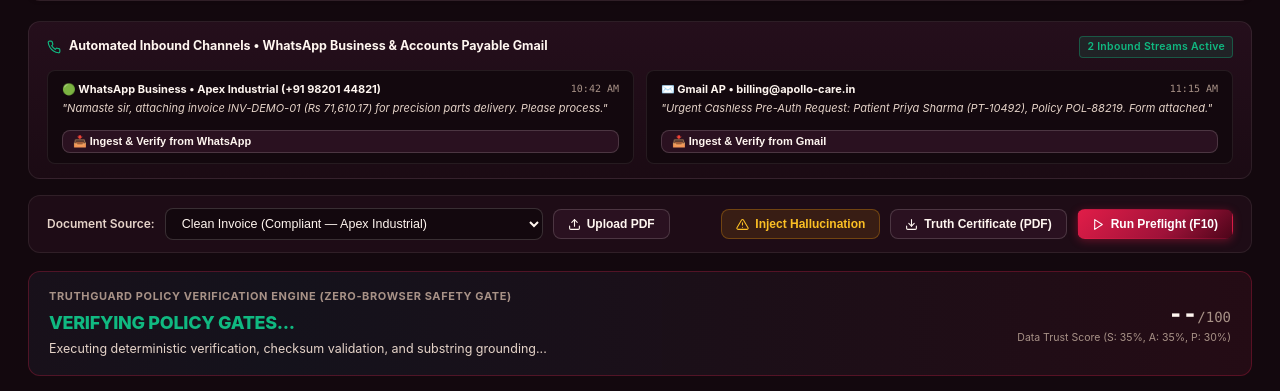
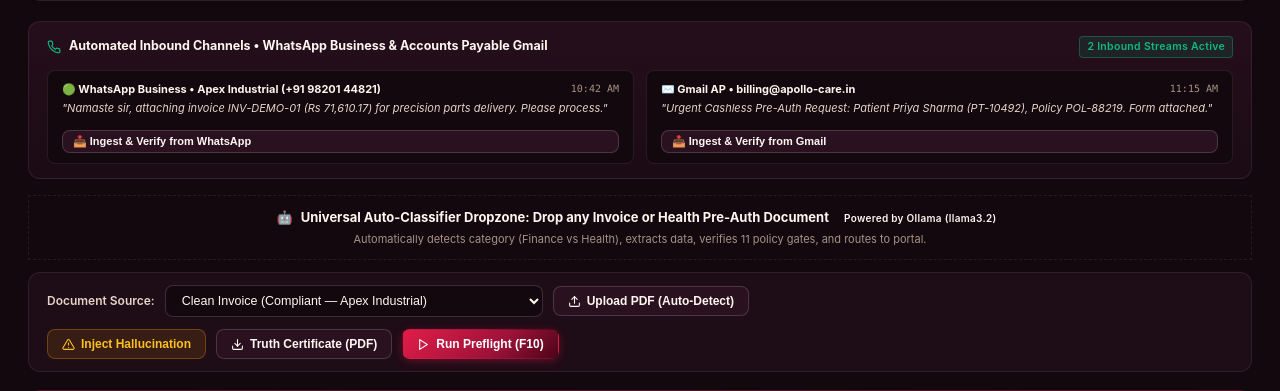
Before and after one commit to SomnathPal-max/KINETIC-ZERO, a FastAPI app: page /app in a window 1280 px wide. Shown: the part 509-900 px from the top of the page. Run offline with FastAPI, Linux system fonts and the light colour scheme; data that the repository does not hold is empty.

Commit message:
feat(ollama): add intelligent multi-domain document classifier, universal auto-upload dropzone, and automated portal workflow trigger

```diff
--- a/app/llm.py
+++ b/app/llm.py
@@ -21,6 +21,7 @@ OFFLINE_MODE = os.environ.get("K0_OFFLINE", "0") == "1"
 LLM_PROVIDER = os.environ.get("K0_LLM_PROVIDER", "ollama").lower()
 OLLAMA_HOST = os.environ.get("OLLAMA_HOST", "http://127.0.0.1:11434")
 OLLAMA_MODEL = os.environ.get("OLLAMA_MODEL", "llama3.2:latest")
+OLLAMA_TIMEOUT = float(os.environ.get("OLLAMA_TIMEOUT", "30.0"))
 GEMINI_MODEL = os.environ.get("GEMINI_MODEL", "gemini-2.5-flash")
 GEMINI_API_KEY = os.environ.get("GEMINI_API_KEY", "")
 
@@ -185,7 +186,7 @@ def call_json(
                 data=json.dumps(payload).encode("utf-8"),
                 headers={"Content-Type": "application/json"},
             )
-            with urllib.request.urlopen(req, timeout=5.0) as resp:
+            with urllib.request.urlopen(req, timeout=OLLAMA_TIMEOUT) as resp:
                 resp_data = json.loads(resp.read().decode("utf-8"))
                 raw_response = resp_data.get("response", "{}")
                 result = json.loads(raw_response)
--- a/app/main.py
+++ b/app/main.py
@@ -45,6 +45,7 @@ from app.packs.loader import list_packs, get_pack, get_pack_schema, get_pack_rul
 from app.rag.engine import ask_sop, route_document
 from app.hospital_extractor import extract_hospital_doc, generate_hospital_proposal
 from app.guard.hospital_guard import verify_hospital_preauth
+from app.classifier import classify_document
 from app.portal.routes import router as portal_router
 from app.portal.hospital_routes import router as portal_b_router
 
@@ -162,31 +163,94 @@ def get_invoice_details(doc_id: str):
     }
 
 
-@app.post("/api/invoices/upload")
-async def upload_invoice(file: UploadFile = File(...)):
-    """Accepts uploaded PDF invoice, extracts fields, and runs Guard."""
-    os.makedirs(FIXTURES_DIR, exist_ok=True)
+@app.post("/api/documents/auto_upload")
+async def api_auto_upload_document(file: UploadFile = File(...)):
+    """
+    Universal Inbound Upload with Ollama Category Classification:
+    1. Ingests any PDF/document.
+    2. Runs local Ollama (llama3.2) to classify category: 'health' vs 'finance'.
+    3. Triggers domain extraction & agent proposal.
+    4. Evaluates TruthGuard policy gates & calculates Data Trust Score.
+    5. Binds target workflow skill & portal for autonomous execution.
+    """
+    contents = await file.read()
     clean_filename = f"upload_{int(time.time())}_{file.filename}"
-    save_path = os.path.join(FIXTURES_DIR, clean_filename)
 
-    contents = await file.read()
-    with open(save_path, "wb") as f:
+    # Save temporarily to inspect and classify
+    temp_dir = os.path.join(ROOT_DIR, "data", "fixtures", "uploads")
+    os.makedirs(temp_dir, exist_ok=True)
+    temp_path = os.path.join(temp_dir, clean_filename)
+    with open(temp_path, "wb") as f:
         f.write(contents)
 
+    # 1. Run Ollama classification
+    classification = classify_document(pdf_path=temp_path)
+    category = classification.get("category", "finance")
+    pack_id = classification.get("pack_id", "finance")
     doc_id = os.path.splitext(clean_filename)[0]
-    ext = extract_invoice(doc_id, pdf_path=save_path)
-    proposal = generate_agent_proposal(ext)
 
-    ctx = GuardContext(registry=load_registry(), ledger=load_ledger())
-    report = guard_verify(ext, proposal, ctx)
+    emit_event({
+        "type": "classifier",
+        "doc_id": doc_id,
+        "category": category,
+        "pack_id": pack_id,
+        "confidence": classification.get("confidence", 0.95),
+        "reason": classification.get("reason", ""),
+        "model": classification.get("model", "llama3.2:latest"),
+        "filename": file.filename,
+    })
+
+    # 2. Extract & Guard based on classified pack
+    if pack_id == "hospital":
+        hosp_dir = os.path.join(ROOT_DIR, "packs", "hospital", "fixtures")
+        os.makedirs(hosp_dir, exist_ok=True)
+        hosp_path = os.path.join(hosp_dir, f"{doc_id}.pdf")
+        with open(hosp_path, "wb") as f:
+            f.write(contents)
+
+        ext = extract_hospital_doc(doc_id, pdf_path=hosp_path)
+        proposal = generate_hospital_proposal(ext)
+        report = verify_hospital_preauth(ext, proposal)
+        extraction_data = ext
+    else:
+        fin_path = os.path.join(FIXTURES_DIR, f"{doc_id}.pdf")
+        with open(fin_path, "wb") as f:
+            f.write(contents)
+
+        ext = extract_invoice(doc_id, pdf_path=fin_path)
+        proposal = generate_agent_proposal(ext)
+        ctx = GuardContext(registry=load_registry(), ledger=load_ledger())
+        report = guard_verify(ext, proposal, ctx)
+        extraction_data = ext.model_dump()
+
+    emit_event({
+        "type": "guard",
+        "doc_id": doc_id,
+        "pack_id": pack_id,
+        "verdict": report.verdict,
+        "score": getattr(report, "data_trust_score", 100),
+    })
 
     return {
         "doc_id": doc_id,
         "filename": file.filename,
-        "extraction": ext.model_dump(),
+        "classifier": classification,
+        "pack_id": pack_id,
+        "extraction": extraction_data,
         "proposal": proposal.model_dump(),
         "guard": report.model_dump(),
+        "workflow": {
+            "workflow_id": classification.get("matched_skill"),
+            "target_portal": classification.get("target_portal"),
+            "pack_name": classification.get("pack_name"),
+        }
     }
+
+
+@app.post("/api/invoices/upload")
+async def upload_invoice(file: UploadFile = File(...)):
+    """Accepts uploaded PDF invoice, extracts fields, and runs Guard."""
+    return await api_auto_upload_document(file)
 
 
 @app.post("/api/guard/preflight")
--- a/app/static/console/console.js
+++ b/app/static/console/console.js
@@ -13,6 +13,7 @@ document.addEventListener("DOMContentLoaded", () => {
   checkLLMStatus();
   switchDomainPack("finance", true);
   loadBenchmarkResults();
+  setupUniversalDropzone();
 });
 
 // -------------------------------------------------------------
@@ -372,60 +373,159 @@ function showDocumentLoadingState() {
   }
 }
 
-async function handleFileUpload(e) {
-  const file = e.target.files[0];
+async function handleFileUpload(fileOrEvent) {
+  let file = null;
+  if (fileOrEvent && fileOrEvent.target && fileOrEvent.target.files) {
+    file = fileOrEvent.target.files[0];
+  } else if (fileOrEvent instanceof File) {
+    file = fileOrEvent;
+  }
   if (!file) return;
 
-  showToast(`Uploading and extracting: ${file.name}...`, "info");
+  showToast(`🤖 Ollama analyzing & classifying document: ${file.name}...`, "info");
   showDocumentLoadingState();
 
   const formData = new FormData();
   formData.append("file", file);
 
   try {
-    const res = await fetch(`/api/documents/${activePackId}/upload`, {
+    const res = await fetch("/api/documents/auto_upload", {
       method: "POST",
       body: formData,
     });
     const data = await res.json();
     currentDocData = data;
 
+    const classifier = data.classifier || {};
+    const detectedCategory = classifier.category || "finance";
+    const detectedPack = data.pack_id || classifier.pack_id || "finance";
+
+    // Auto-switch pack in UI if different from current
+    if (activePackId !== detectedPack) {
+      activePackId = detectedPack;
+      const pills = document.querySelectorAll(".pack-pill");
+      pills.forEach((p) => {
+        p.classList.toggle("active", p.dataset.pack === activePackId);
+      });
+      const labelEl = document.getElementById("doc-source-label");
+      if (labelEl) {
+        labelEl.textContent = activePackId === "hospital" ? "Pre-Auth Document:" : "Invoice Source:";
+      }
+      populateDocumentSelector(activePackId);
+    }
+
+    // Display Ollama Intelligent Classifier Card
+    const card = document.getElementById("ai-classifier-card");
+    if (card) {
+      card.style.display = "flex";
+      const modelChip = document.getElementById("ai-classifier-model-chip");
+      const domainChip = document.getElementById("ai-classifier-domain-chip");
+      const confChip = document.getElementById("ai-classifier-conf-chip");
+      const timeEl = document.getElementById("ai-classifier-time");
+      const reasonEl = document.getElementById("ai-classifier-reason");
+      const entitiesEl = document.getElementById("ai-classifier-entities");
+      const skillEl = document.getElementById("ai-classifier-skill");
+      const portalEl = document.getElementById("ai-classifier-portal");
+
+      if (modelChip) modelChip.textContent = classifier.model || "llama3.2:latest";
+      if (domainChip) {
+        domainChip.textContent = `${detectedCategory.toUpperCase()} DOMAIN`;
+        domainChip.className = detectedCategory === "health" ? "chip chip-emerald" : "chip chip-ruby";
+      }
+      if (confChip) confChip.textContent = `${Math.round((classifier.confidence || 0.95) * 100)}% Conf`;
+      if (timeEl) timeEl.textContent = `${((classifier.latency_ms || 1200) / 1000).toFixed(1)}s`;
+      if (reasonEl) reasonEl.textContent = classifier.reason || "Autonomous category classification complete.";
+      if (entitiesEl) entitiesEl.textContent = (classifier.detected_entities || []).join(", ") || "Domain signals verified";
+      if (skillEl) skillEl.textContent = data.workflow?.workflow_id || (activePackId === "hospital" ? "wf_hospital_preauth" : "wf_vendor_claim");
+      if (portalEl) portalEl.textContent = data.workflow?.target_portal || (activePackId === "hospital" ? "/portal_b/preauth" : "/portal/claim");
+    }
+
     // Add uploaded file to selector
     const selector = document.getElementById("invoice-selector");
     if (selector) {
       const opt = document.createElement("option");
       opt.value = data.doc_id;
-      opt.textContent = `Uploaded: ${data.filename}`;
+      opt.textContent = `[Auto-${detectedCategory.toUpperCase()}] ${data.filename}`;
       selector.insertBefore(opt, selector.firstChild);
       selector.selectedIndex = 0;
     }
 
     renderDocumentVerification(data);
-    showToast(`Extracted ${file.name} successfully`, "success");
+    const score = data.guard?.data_trust_score ?? 100;
+    showToast(`✓ Classified as ${detectedCategory.toUpperCase()} (${Math.round((classifier.confidence || 0.95) * 100)}%) — Data Trust Score: ${score}/100`, "success");
 
-    // Call Agent Router to demonstrate domain auto-classification
-    const rawText = (data.extraction && data.extraction.source_text) || "";
-    if (rawText) {
-      const routeRes = await fetch("/api/router", {
-        method: "POST",
-        headers: { "Content-Type": "application/json" },
-        body: JSON.stringify({ text: rawText }),
-      });
-      const routeData = await routeRes.json();
-      const banner = document.getElementById("router-banner");
-      const routerText = document.getElementById("router-text");
-      if (banner && routerText) {
-        banner.classList.add("active");
-        routerText.innerHTML = `
-          Detected Domain: <strong>${routeData.matched_pack_name}</strong>
-          (${Math.round(routeData.confidence * 100)}% confidence) •
-          Auto-matched skill: <code style="color:var(--brand-primary);">${routeData.matched_skill}</code>
-        `;
+  } catch (err) {
+    console.error("Auto upload failed:", err);
+    showToast("Upload and classification failed: " + err.message, "error");
+  }
+}
+
+function raiseProcessWork() {
+  if (!currentDocData) {
+    showToast("No active document loaded", "error");
+    return;
+  }
+  const pack = currentDocData.pack_id || activePackId;
+  const skill = currentDocData.workflow?.workflow_id || (pack === "hospital" ? "wf_hospital_preauth" : "wf_vendor_claim");
+  const portal = currentDocData.workflow?.target_portal || (pack === "hospital" ? "/portal_b/preauth" : "/portal/claim");
+
+  showToast(`🚀 Raising process work with skill '${skill}' in portal ${portal}...`, "info");
+
+  // 1. Switch to Tab 3 (Execute & Heal)
+  switchTab("run");
+
+  // 2. Select matching workflow in Tab 3 dropdown
+  const wfSelect = document.getElementById("workflow-selector");
+  if (wfSelect) {
+    for (let i = 0; i < wfSelect.options.length; i++) {
+      if (wfSelect.options[i].value === skill) {
+        wfSelect.selectedIndex = i;
+        break;
       }
     }
-  } catch (err) {
-    showToast("Upload failed: " + err.message, "error");
+    if (typeof loadWorkflowDetails === "function") {
+      loadWorkflowDetails();
+    }
   }
+
+  // 3. Focus the run button
+  setTimeout(() => {
+    const runBtn = document.getElementById("btn-run-workflow");
+    if (runBtn) {
+      runBtn.scrollIntoView({ behavior: "smooth", block: "center" });
+      runBtn.focus();
+      showToast("Ready! Click 'Execute Live Workflow' to file claim into portal.", "success");
+    }
+  }, 350);
+}
+
+function setupUniversalDropzone() {
+  const dropzone = document.getElementById("universal-dropzone");
+  if (!dropzone) return;
+
+  ["dragenter", "dragover"].forEach((eventName) => {
+    dropzone.addEventListener(eventName, (e) => {
+      e.preventDefault();
+      e.stopPropagation();
+      dropzone.classList.add("dropzone-active");
+    }, false);
+  });
+
+  ["dragleave", "drop"].forEach((eventName) => {
+    dropzone.addEventListener(eventName, (e) => {
+      e.preventDefault();
+      e.stopPropagation();
+      dropzone.classList.remove("dropzone-active");
+    }, false);
+  });
+
+  dropzone.addEventListener("drop", (e) => {
+    const dt = e.dataTransfer;
+    const files = dt?.files;
+    if (files && files.length > 0) {
+      handleFileUpload(files[0]);
+    }
+  }, false);
 }
 
 function renderDocumentVerification(data) {
--- a/app/static/console/index.html
+++ b/app/static/console/index.html
@@ -198,6 +198,18 @@
         </div>
       </div>
 
+      <!-- Universal Inbound Auto-Classifier Dropzone -->
+      <div id="universal-dropzone" class="inbound-stream-box" style="margin-bottom: 12px; border: 1.5px dashed var(--border-subtle); padding: 12px 18px; text-align: center; cursor: pointer; transition: all 0.2s ease;" onclick="document.getElementById('pdf-upload').click()">
+        <div style="font-size: 13px; font-weight: 700; color: var(--text-milk); display: flex; align-items: center; justify-content: center; gap: 8px;">
+          <span>🤖</span>
+          <span>Universal Auto-Classifier Dropzone: Drop any Invoice or Health Pre-Auth Document</span>
+          <span class="chip chip-ruby" style="font-size: 10px;">Powered by Ollama (llama3.2)</span>
+        </div>
+        <div style="font-size: 11px; color: var(--text-muted); margin-top: 3px;">
+          Automatically detects category (Finance vs Health), extracts data, verifies 11 policy gates, and routes to portal.
+        </div>
+      </div>
+
       <!-- Control Bar -->
       <div class="control-bar">
         <div class="control-group">
@@ -208,7 +220,7 @@
           <input type="file" id="pdf-upload" accept="application/pdf" style="display: none;" onchange="handleFileUpload(event)">
           <button class="btn btn-secondary" onclick="document.getElementById('pdf-upload').click()">
             <svg width="13" height="13" viewBox="0 0 24 24" fill="none" stroke="currentColor" stroke-width="2" stroke-linecap="round" stroke-linejoin="round"><path d="M21 15v4a2 2 0 0 1-2 2H5a2 2 0 0 1-2-2v-4"></path><polyline points="17 8 12 3 7 8"></polyline><line x1="12" y1="3" x2="12" y2="15"></line></svg>
-            Upload PDF
+            Upload PDF (Auto-Detect)
           </button>
         </div>
 
@@ -224,6 +236,38 @@
           <button class="btn btn-primary" onclick="runPreflightSuite()">
             <svg width="13" height="13" viewBox="0 0 24 24" fill="none" stroke="currentColor" stroke-width="2" stroke-linecap="round" stroke-linejoin="round"><polygon points="5 3 19 12 5 21 5 3"></polygon></svg>
             Run Preflight (F10)
+          </button>
+        </div>
+      </div>
+
+      <!-- Ollama Autonomous Category Classifier Banner (Real-Time Domain Detection) -->
+      <div id="ai-classifier-card" class="ai-classifier-card" style="display: none;">
+        <div class="ai-classifier-body">
+          <div class="ai-classifier-top">
+            <div class="ai-classifier-badge-group">
+              <span class="ai-classifier-icon">🧠</span>
+              <span class="ai-classifier-title">OLLAMA INTELLIGENT CLASSIFIER</span>
+              <span id="ai-classifier-model-chip" class="chip chip-ruby">llama3.2:latest</span>
+              <span id="ai-classifier-domain-chip" class="chip chip-emerald">HEALTH DOMAIN</span>
+              <span id="ai-classifier-conf-chip" class="chip chip-amber">99% Conf</span>
+            </div>
+            <div class="ai-classifier-time" id="ai-classifier-time">1.2s</div>
+          </div>
+          <div class="ai-classifier-reason" id="ai-classifier-reason">
+            Document successfully categorized.
+          </div>
+          <div class="ai-classifier-meta">
+            <span>Detected Entities: <strong id="ai-classifier-entities">--</strong></span>
+            <span class="sep-bullet">•</span>
+            <span>Matched Skill: <code id="ai-classifier-skill">wf_vendor_claim</code></span>
+            <span class="sep-bullet">•</span>
+            <span>Target Portal: <code id="ai-classifier-portal">/portal/claim</code></span>
+          </div>
+        </div>
+        <div class="ai-classifier-action">
+          <button class="btn btn-primary" id="btn-raise-process-work" onclick="raiseProcessWork()">
+            <svg width="13" height="13" viewBox="0 0 24 24" fill="none" stroke="currentColor" stroke-width="2" stroke-linecap="round" stroke-linejoin="round"><polygon points="5 3 19 12 5 21 5 3"></polygon></svg>
+            Raise Process Work (Auto-File)
           </button>
         </div>
       </div>
```
Also changed, not shown: app/classifier.py (added, +155 -0 lines), app/static/console/console.css (+97 -0 lines), scripts/test_classifier_ollama.py (added, +56 -0 lines), scripts/test_ollama.py (added, +24 -0 lines), tests/test_auto_upload_classifier.py (added, +46 -0 lines), data/k0.db, 2 other files.
